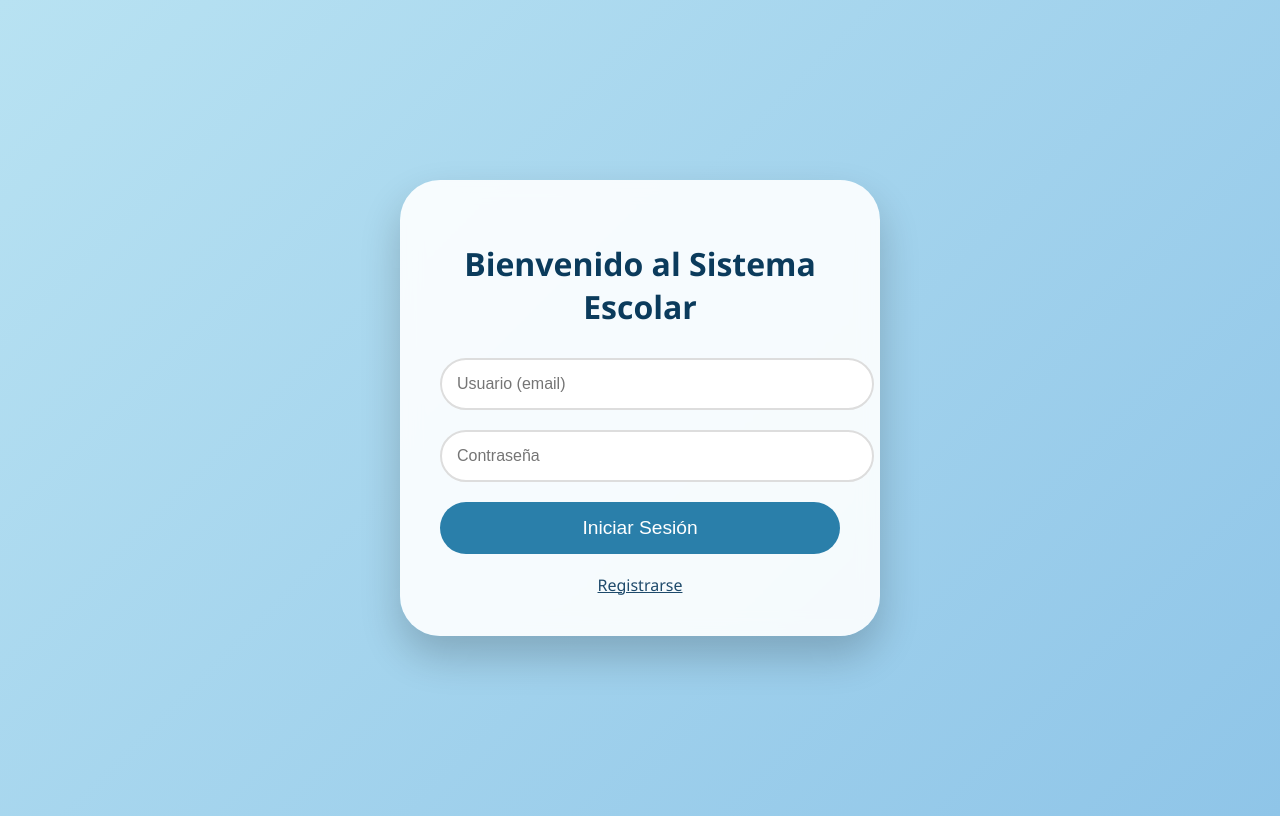
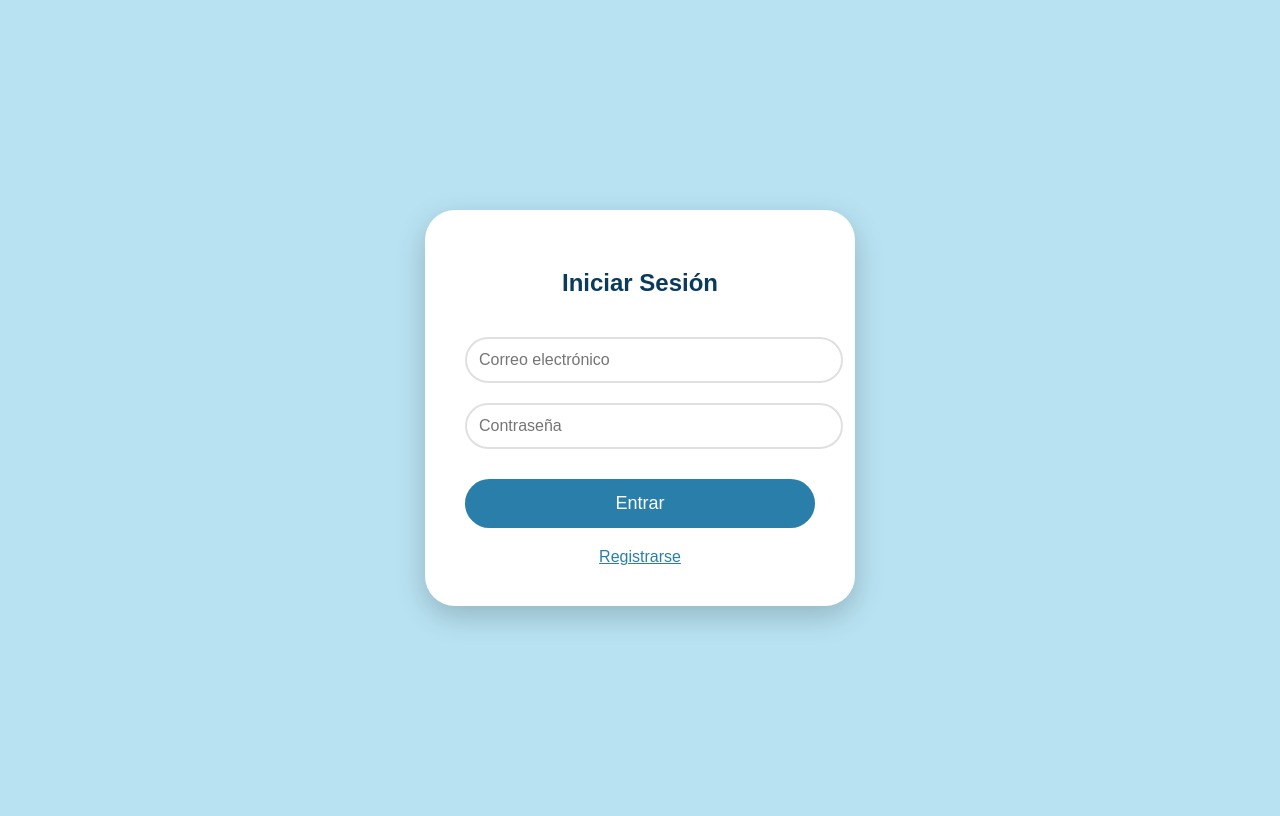
Before and after one commit to jm8000559-eng/Liceo-Jos-Augusto-D-Le-n-, a website: page login.html in a window 1280 px wide. Drawn offline with Linux system fonts and the light colour scheme.

Commit message:
Update login.html

```diff
--- a/login.html
+++ b/login.html
@@ -6,59 +6,93 @@
     <title>Iniciar Sesión - Liceo</title>
     <style>
         body {
-            background: linear-gradient(135deg, #b8e2f2, #8fc5e8);
+            background: #b8e2f2;
             display: flex;
             align-items: center;
             justify-content: center;
             height: 100vh;
-            font-family: 'Segoe UI', sans-serif;
+            font-family: Arial, sans-serif;
         }
-        .login-card {
-            background: rgba(255,255,255,0.9);
-            backdrop-filter: blur(10px);
+        .login-box {
+            background: white;
             padding: 40px;
-            border-radius: 40px;
-            width: 400px;
-            box-shadow: 0 20px 40px rgba(0,0,0,0.2);
+            border-radius: 30px;
+            box-shadow: 0 10px 30px rgba(0,0,0,0.2);
+            width: 350px;
             text-align: center;
         }
-        h1 {
+        h2 {
             color: #0b3b5c;
-            margin-bottom: 20px;
+            margin-bottom: 30px;
         }
         input {
             width: 100%;
-            padding: 15px;
+            padding: 12px;
             margin: 10px 0;
-            border: 2px solid #ddd;
+            border: 2px solid #e0e0e0;
             border-radius: 50px;
-            font-size: 1rem;
+            font-size: 16px;
         }
         button {
             width: 100%;
-            padding: 15px;
+            padding: 14px;
             background: #2a7faa;
             color: white;
             border: none;
             border-radius: 50px;
-            font-size: 1.2rem;
+            font-size: 18px;
             cursor: pointer;
-            margin-top: 10px;
+            margin-top: 20px;
+        }
+        button:hover {
+            background: #1e5f7e;
         }
         .register-link {
             margin-top: 20px;
             display: block;
-            color: #1e4a6b;
+            color: #2a7faa;
         }
     </style>
 </head>
 <body>
-    <div class="login-card">
-        <h1>Bienvenido al Sistema Escolar</h1>
-        <input type="text" placeholder="Usuario (email)">
-        <input type="password" placeholder="Contraseña">
-        <button>Iniciar Sesión</button>
+    <div class="login-box">
+        <h2>Iniciar Sesión</h2>
+        <form id="loginForm">
+            <input type="email" id="email" placeholder="Correo electrónico" required>
+            <input type="password" id="password" placeholder="Contraseña" required>
+            <button type="submit">Entrar</button>
+        </form>
         <a href="registro.html" class="register-link">Registrarse</a>
     </div>
+
+    <script src="js/config.js"></script>
+    <script>
+        document.getElementById('loginForm').addEventListener('submit', async (e) => {
+            e.preventDefault();
+
+            const email = document.getElementById('email').value;
+            const password = document.getElementById('password').value;
+
+            try {
+                const response = await fetch(`${API_URL}/api/login`, {
+                    method: 'POST',
+                    headers: { 'Content-Type': 'application/json' },
+                    body: JSON.stringify({ email, password })
+                });
+
+                const data = await response.json();
+
+                if (response.ok) {
+                    localStorage.setItem('token', data.token);
+                    localStorage.setItem('user', JSON.stringify(data.usuario));
+                    window.location.href = 'dashboard.html';
+                } else {
+                    alert('Error: ' + (data.error || 'Credenciales incorrectas'));
+                }
+            } catch (error) {
+                alert('Error de conexión con el servidor');
+            }
+        });
+    </script>
 </body>
 </html>
```
